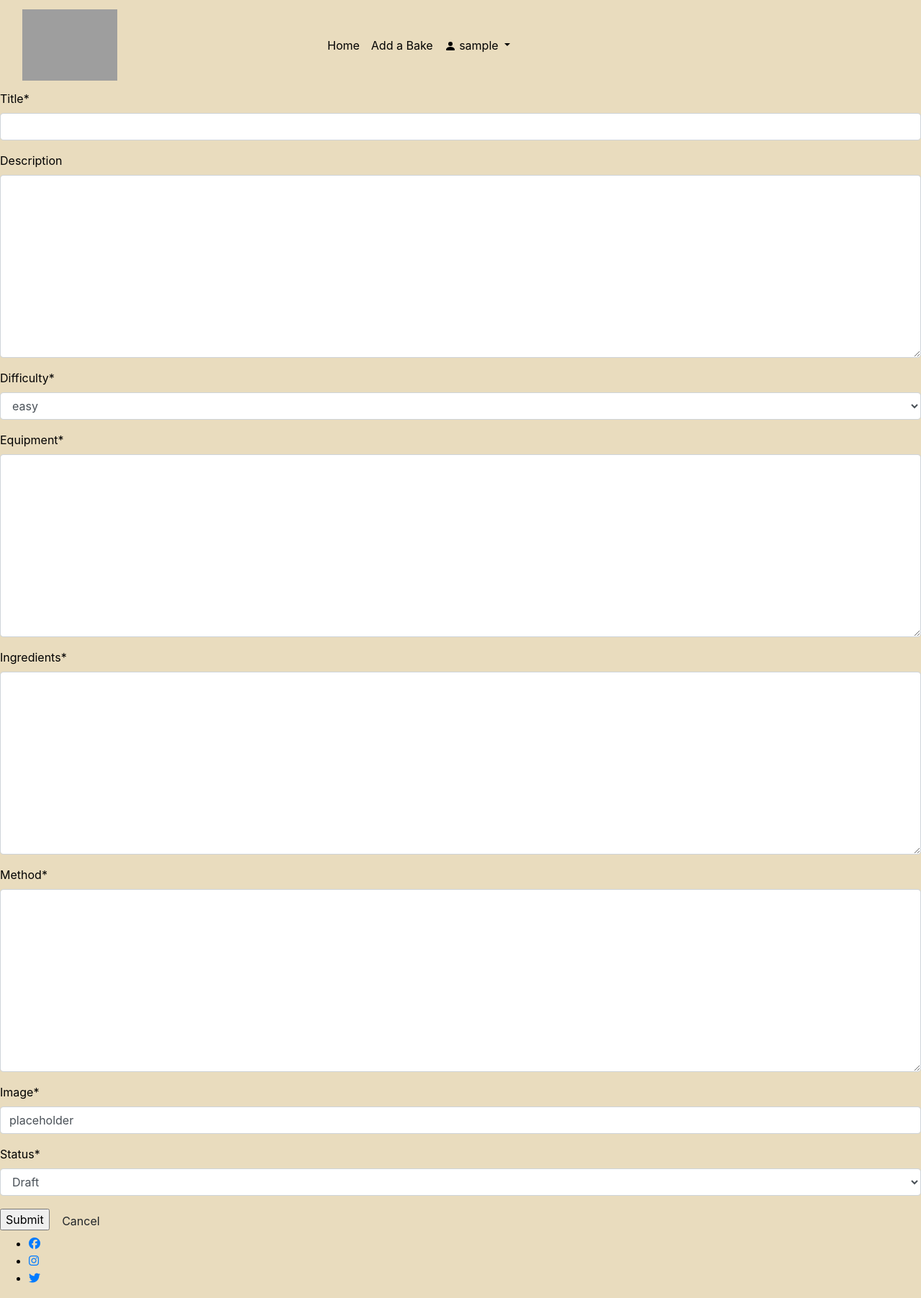
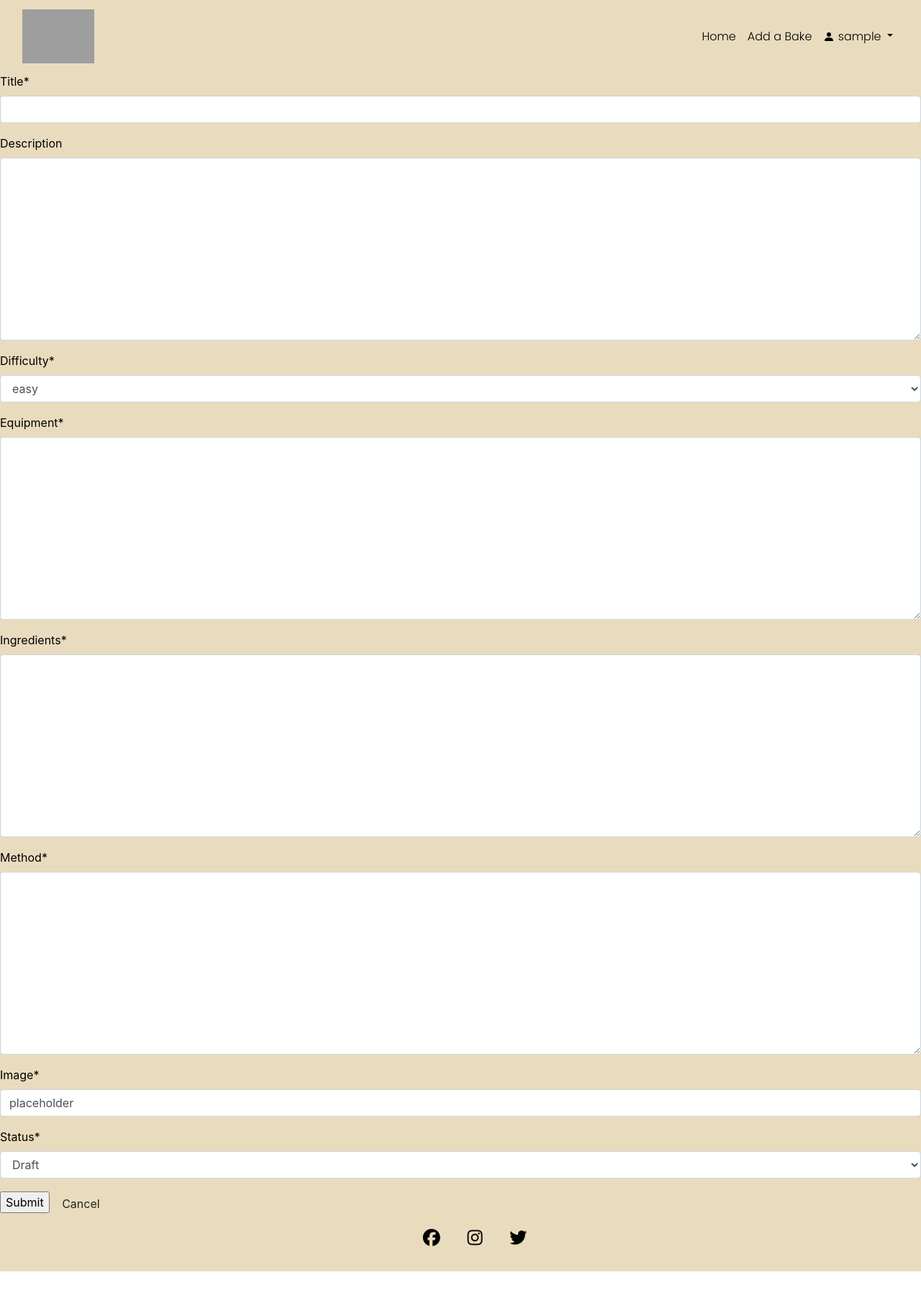
Before and after one commit to frankiesanjana/bake-it-better, a Django app: page /add-bake/ in a window 1280 px wide. Shown: the whole page at 72% size. After the commit the page ends 1766 px from the top, so only its background shows below. Run offline with Django 3.2, Linux system fonts and the light colour scheme; the visitor is signed in with stand-in values (Sample User, id 1); some libraries are stand-ins or nearby versions; grey boxes are pictures that could not be loaded.

Commit message:
Feat: Add navbar detail in base.html and style.css

```diff
--- a/static/css/style.css
+++ b/static/css/style.css
@@ -19,11 +19,17 @@ h1, h2 {
 
 .navbar ul a {
     color: #000;
+    font-family: 'Poppins', sans-serif;
 }
 
 #site-logo {
-    max-width: 33%;
+    max-width: 25%;
     height: auto;
+}
+
+#nav-options {
+    display: flex;
+    justify-content: flex-end;
 }
 
 /* style for user-starred bakes */
@@ -31,3 +37,26 @@ h1, h2 {
 .user-starred {
     color: gold;
 }
+
+/* style for footer */
+
+footer {
+    position: relative;
+    bottom: 0;
+    height: 75px;
+    width: 100%;
+}
+
+footer ul {
+    text-align: center;
+    }
+
+footer li {
+    display: inline;
+    font-size: 150%;
+    }
+
+footer i {
+    color: black;
+    margin: 1.25%;
+}
--- a/templates/base.html
+++ b/templates/base.html
@@ -33,7 +33,7 @@
                     <span class="navbar-toggler-icon"></span>
                 </button>
                 <div class="collapse navbar-collapse" id="nav-options">
-                    <ul class="navbar-nav mr-auto">
+                    <ul class="navbar-nav justify-content-end">
                         <li class="nav-item">
                             <a class="nav-link active" aria-current="page" href="{% url 'home' %}">Home</a>
                         </li>
@@ -48,7 +48,7 @@
                                     </svg>
                                     {{ user.username }}
                                 </a>
-                                <ul class="dropdown-menu">
+                                <ul class="dropdown-menu dropdown-menu-right">
                                     <li>
                                         <a class="dropdown-item" href="{% url 'my-starred-bakes' %}">My Starred Bakes</a>
                                     </li>
--- a/templates/index.html
+++ b/templates/index.html
@@ -2,7 +2,7 @@
 
 {% block content %}
 
-<div class="container">
+<div class="container-fluid">
     <div class="row">
         <!-- Bakes List Column -->
         <div class="col-12 col-sm-6 col-md-4 col-lg-3">
```
